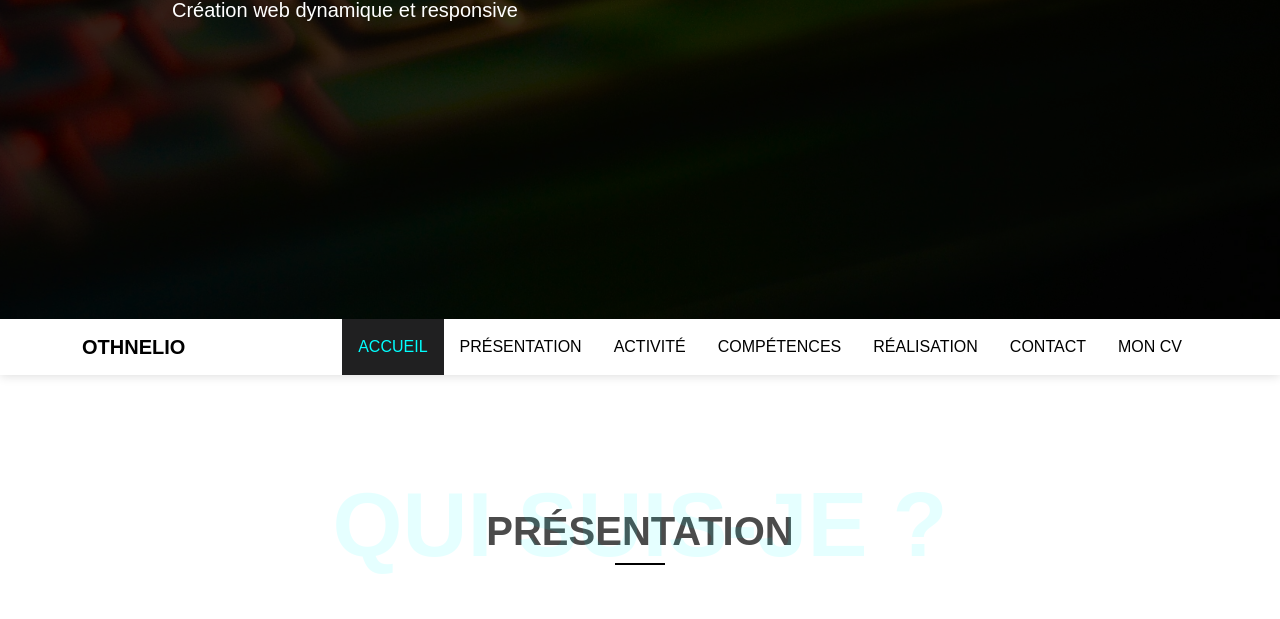
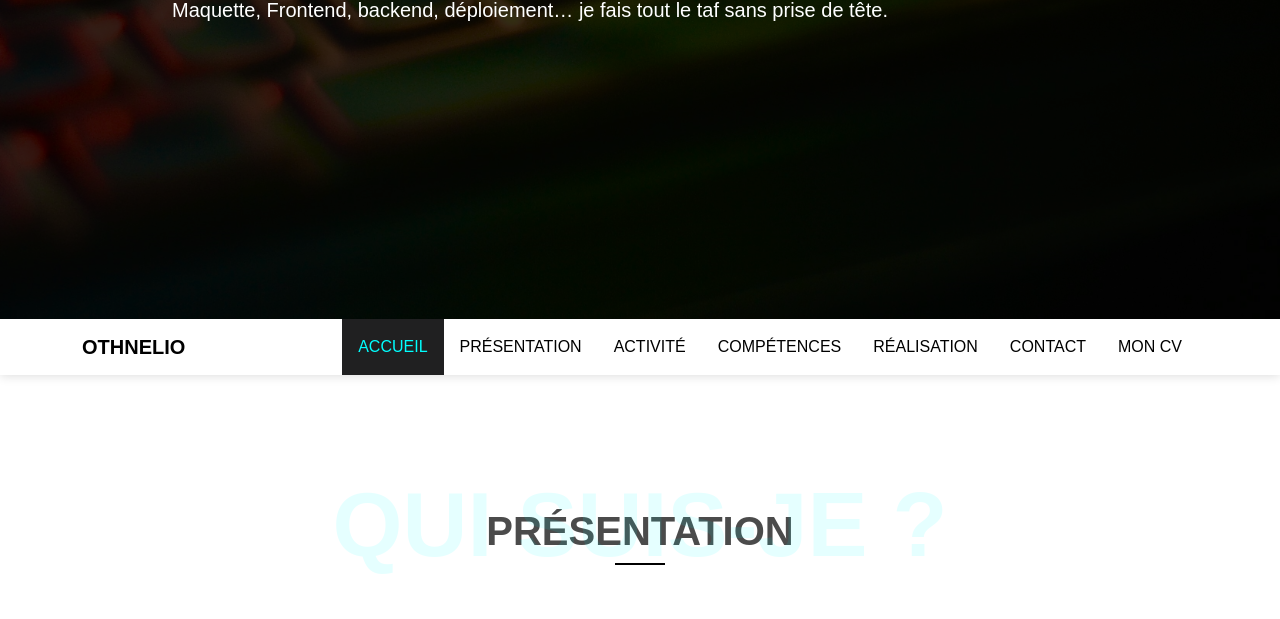
Before and after one commit to Otinelio/OtinelioPortfolio, a plain HTML site: page index.html in a window 1280 px wide. Shown: the part 481-1100 px from the top of the page. Drawn offline with nearby package versions, Linux system fonts and the light colour scheme.

Commit message:
Update index.html

```diff
--- a/index.html
+++ b/index.html
@@ -38,7 +38,7 @@
           <div class="container col-12 col-lg-9 ">
             <p class="fs-5">Bonjour</p>
             <h1 id="typing-text" class="typing-cursor col-12 col-lg-7"></h1>
-            <p class="fs-5">Création web dynamique et responsive</p>
+            <p class="fs-5">Maquette, Frontend, backend, déploiement… je fais tout le taf sans prise de tête.</p>
           </div>
         </div>
       </div>
```
